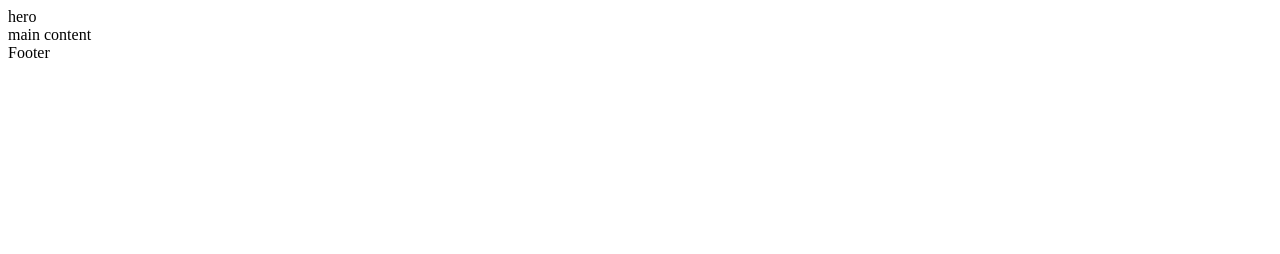
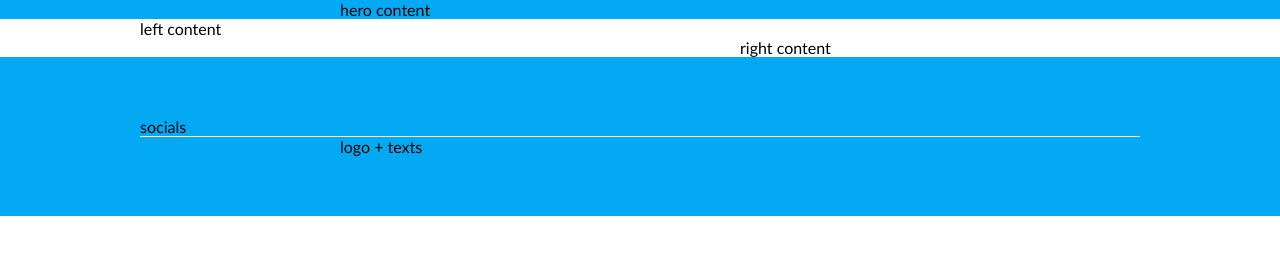
Before and after one commit to Kasparasgrin/10.-Coming-soon, a plain HTML site: page index.html in a window 1280 px wide. Drawn offline with Linux system fonts and the light colour scheme.

Commit message:
initial basic structure

```diff
--- a/index.html
+++ b/index.html
@@ -4,16 +4,33 @@
     <meta charset="UTF-8">
     <meta name="viewport" content="width=device-width, initial-scale=1.0">
     <title>Coming soon!</title>
+    <link rel="stylesheet" href="main.css">
 </head>
 <body>
-    <div>
-        hero
+    <div class="container bg-blue">
+        <div class="hero-row">
+            hero content
+        </div>
     </div>
-    <main>
-        main content
+    <main class="container">
+        <div class="row">
+            <div class="left-columnn">
+                left content
+            </div>
+            <div class="right-column">
+                right content
+            </div>
+        </div>
     </main>
-    <footer>
-        Footer
+    <footer class="containter bg-blue">
+        <div class="row">
+            <div class="socials">
+                socials
+            </div>
+            <div class="footer-texts">
+                logo + texts
+            </div>
+        </div>
     </footer>
 </body>
 </html>
--- a/main.css
+++ b/main.css
@@ -6,3 +6,49 @@ vertical-align: top;
 box-sizing: border-box;
 font-family: 'Gill Sans', 'Gill Sans MT', Calibri, 'Trebuchet MS', sans-serif;
 }
+
+.bg-blue {
+    background-color: #03A9F3;
+}
+
+.containter {
+    display: inline-block;
+    width: 100%;
+    padding-top: 60px;
+    padding-bottom: 60px;
+}
+    .hero-row {
+        display: inline-block;
+        width: 600px;
+        margin-left: calc( ( 100% - 600px ) / 2 );
+    }
+    .row {
+        display: inline-block;
+        width: 1000px;
+        margin-left: calc( ( 100% - 1000px ) / 2 );
+
+    }
+        .left-column {
+            display: inline-block;
+            width: 50%;
+            float: left;
+
+
+        }
+        .right-column {
+            display: inline-block;
+            width: 40%;
+            float: right;
+
+        }
+        .socials {
+            display: inline-block;
+                width: 100%;
+                border-bottom: 1px solid white;
+
+        }
+        .footer-texts {
+            display: inline-block;
+            width: 600px;
+            margin-left: calc( ( 100% - 600px ) / 2 );
+        }
```
